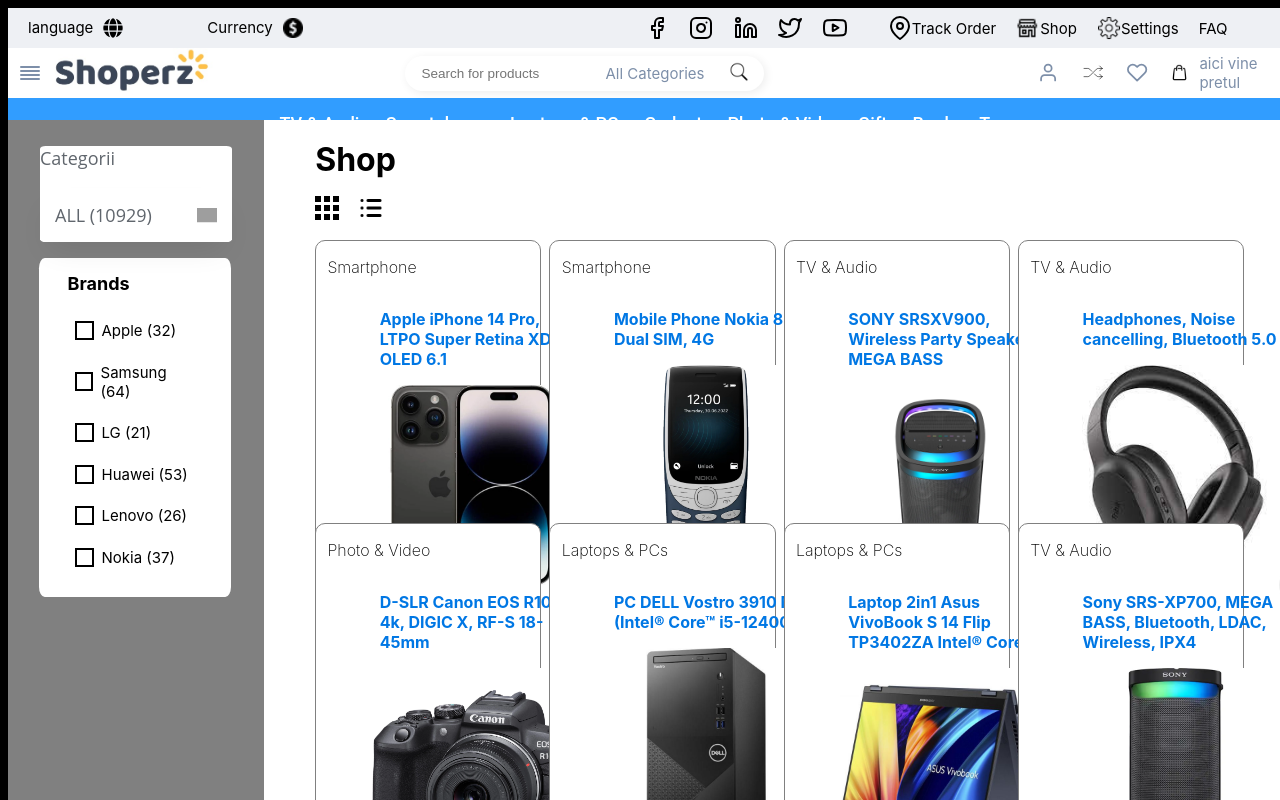
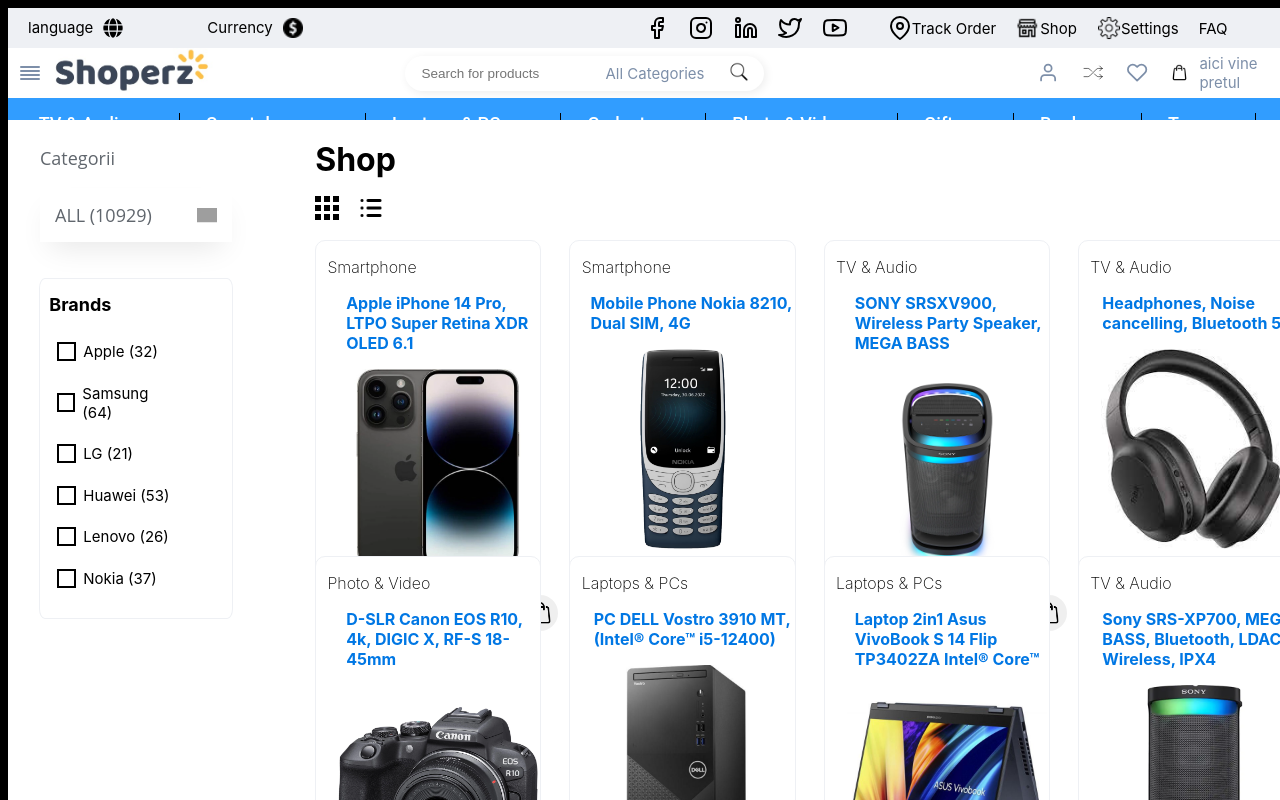
Before and after one commit to Andrei6700/MindSoft-practice-Website, a Vue app: page / in a window 1280 px wide. Shown: the top 800 px of the page. Built offline with nearby package versions, Linux system fonts and the light colour scheme; grey boxes are pictures that could not be loaded.

Commit message:
Update project files

```diff
--- a/src/App.vue
+++ b/src/App.vue
@@ -304,7 +304,7 @@
         <div>
 
           <div class="select-box">
-            <!-- <div class="categorii"> -->
+            <div class="categorii">
               <p>Categorii</p>
 
             <div class="select-box__current" tabindex="1">
@@ -428,7 +428,7 @@
               </li>
             </ul>
           </div>
-          <!-- </div> -->
+          </div>
         </div>
         <div
           style="
@@ -438,6 +438,7 @@
             display: flex;
             border-radius: 3%;
             padding: 6% 0;
+            border:1px solid #EEF0F4;
           "
         >
           <div class="radio-group">
--- a/src/assets/base.css
+++ b/src/assets/base.css
@@ -35,7 +35,7 @@
 }
 
 .Page_category_v1 {
-  background: grey;
+  background: #FFFFFF;
   margin-bottom: 0;
   grid-area: Page_category_v1;
 }
@@ -112,7 +112,7 @@
   display: grid;
   grid-template-rows: repeat(3, 33.3%);
   grid-template-columns: repeat(4, 24%);
-  gap: 8px;
+  gap: 28px;
   color: black;
   flex-wrap: wrap;
   background: #ffffff;
@@ -129,7 +129,6 @@
   display: flex;
   gap: 16px;
   padding: 10px 30.794px;
-  justify-content: center;
   align-items: center;
   background: var(--primary-600, #319dff);
   color: var(--white, #fff);
@@ -139,6 +138,13 @@
   font-weight: 500;
   line-height: normal;
   height: 30px;
+  justify-content: space-between;
+  border-right: 1px solid #000;
+}
+
+.filtre-bar div {
+  border-right: 1px solid #000;
+  padding-right: 50px;
 }
 
 .logo-search {
@@ -161,7 +167,7 @@
   align-items: center;
   flex-wrap: wrap;
   border-radius: 10px;
-  border: 1px solid gray;
+  border: 1px solid #EEF0F4;
   background: #ffffff;
 }
 
@@ -198,6 +204,7 @@
   overflow: hidden;
   margin-right: auto;
   padding-left: 5%;
+  margin-bottom: 0;
 }
 
 .price {
@@ -216,10 +223,12 @@
 }
 
 .pret-buy {
-  gap: 200px;
+  gap: 133px;
   display: flex;
-  width: 311.2px;
-  height: 48px;
+  align-items: center;
+  align-content: center;
+  padding-top: 20px;
+  flex-direction: row;
 }
 
 .button-buy {
@@ -400,7 +409,7 @@
   align-items: stretch;
   justify-content: center;
   flex-direction: column;
-  padding-left: 15%;
+  padding-left: 5%;
 
 }
 
@@ -468,4 +477,5 @@
   font-size:large ;
   padding-bottom: 20px;
   background-color: white;
+  border-radius: 3%;
 }
```
